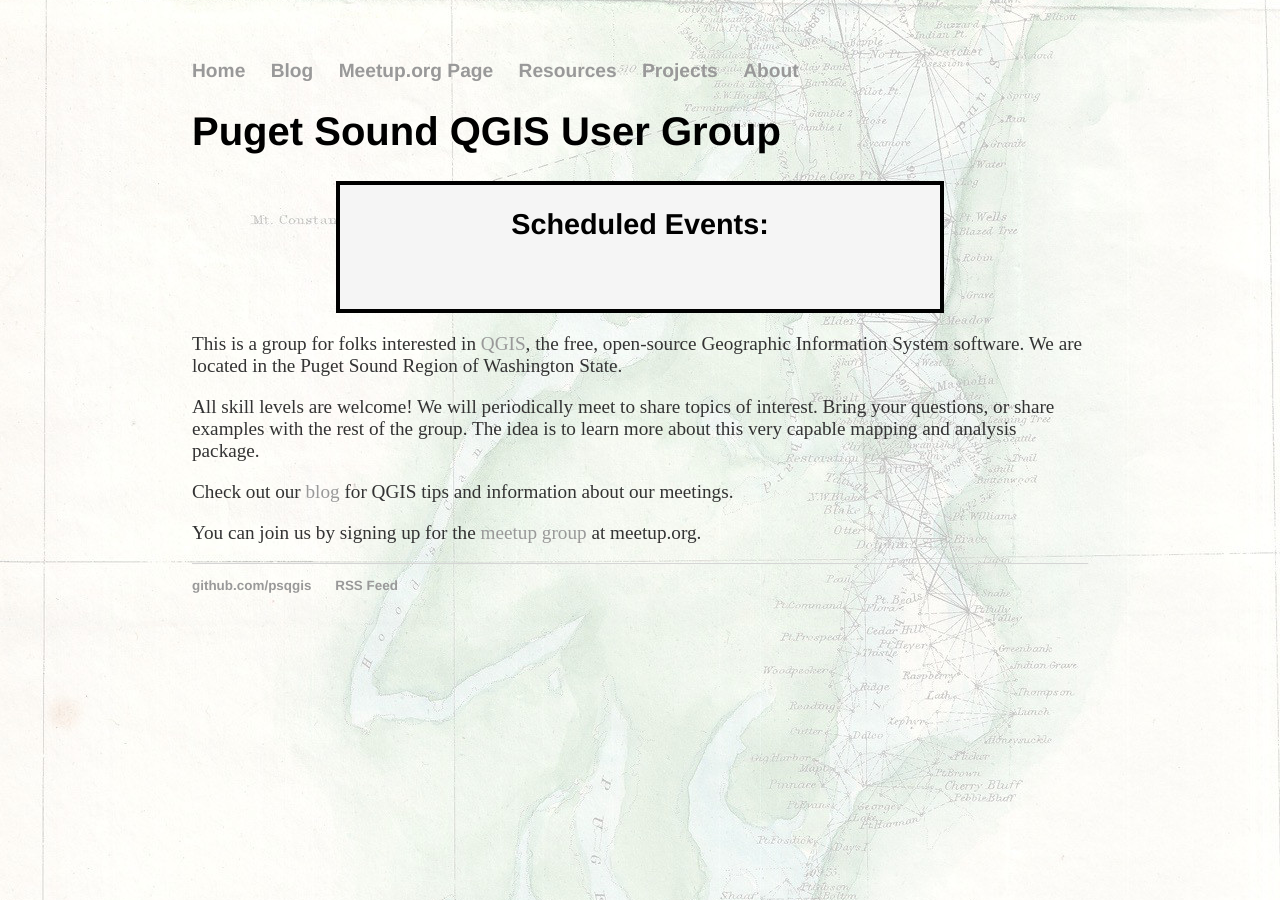
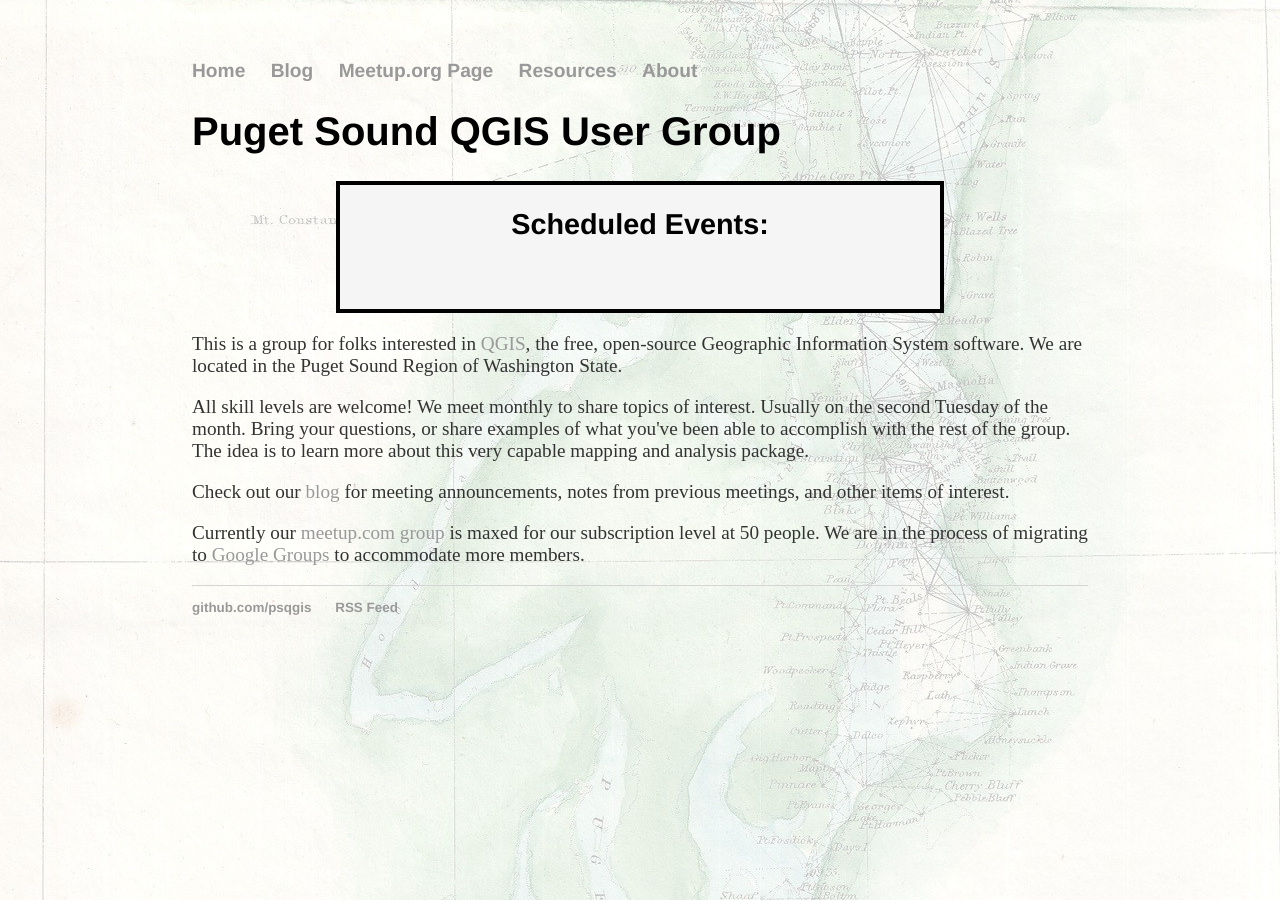
Before and after one commit to psqgis/psqgis.github.io, a Jekyll site: the page built from index.html, in a window 1280 px wide. Built offline with Jekyll 4.4.1, drawn with Linux system fonts in a browser that asks for light colours.

Commit message:
index reference to google group

```diff
--- a/_layouts/default.html
+++ b/_layouts/default.html
@@ -13,7 +13,6 @@
 	        		<li><a href="/blog">Blog</a></li>
 	        		<li><a href="http://www.meetup.com/Puget-Sound-QGIS-Users-Group/">Meetup.org Page</a>
 	        		<li><a href="/resources.html">Resources</a></li>
-	        		<li><a href="./">Projects</a></li>
 		        	<li><a href="/about.html">About</a></li>
 	    		</ul>
 			</nav>
--- a/index.html
+++ b/index.html
@@ -23,14 +23,12 @@
 	   Information System software. We are located in the Puget Sound Region of Washington
 	   State.
 	</p>
-	<p>All skill levels are welcome! We will periodically meet to share topics of
-	   interest. Bring your questions, or share examples with the rest of the group. The
-	   idea is to learn more about this very capable mapping and analysis package.
+	<p>All skill levels are welcome! We meet monthly to share topics of interest.
+	   Usually on the second Tuesday of the month. Bring your questions, or share examples of what you've been able to accomplish with the rest of the group.
+	   The idea is to learn more about this very capable mapping and analysis package.
 	</p>
-	<p>Check out our <a href="/blog">blog</a> for QGIS tips and information about our meetings.
+	<p>Check out our <a href="/blog">blog</a> for meeting announcements, notes from previous meetings, and other items of interest.
 	</p>
-	<p>You can join us by signing up for the
-	    <a href="http://www.meetup.com/Puget-Sound-QGIS-Users-Group/">meetup group</a> at
-	    meetup.org.
+	<p>Currently our <a href="http://www.meetup.com/Puget-Sound-QGIS-Users-Group/">meetup.com group</a> is maxed for our subscription level at 50 people. We are in the process of migrating to <a href="https://groups.google.com/forum/#!forum/psqgis">Google Groups</a> to accommodate more members.
 	</p>
 </div><!-- /.blurb -->
```
